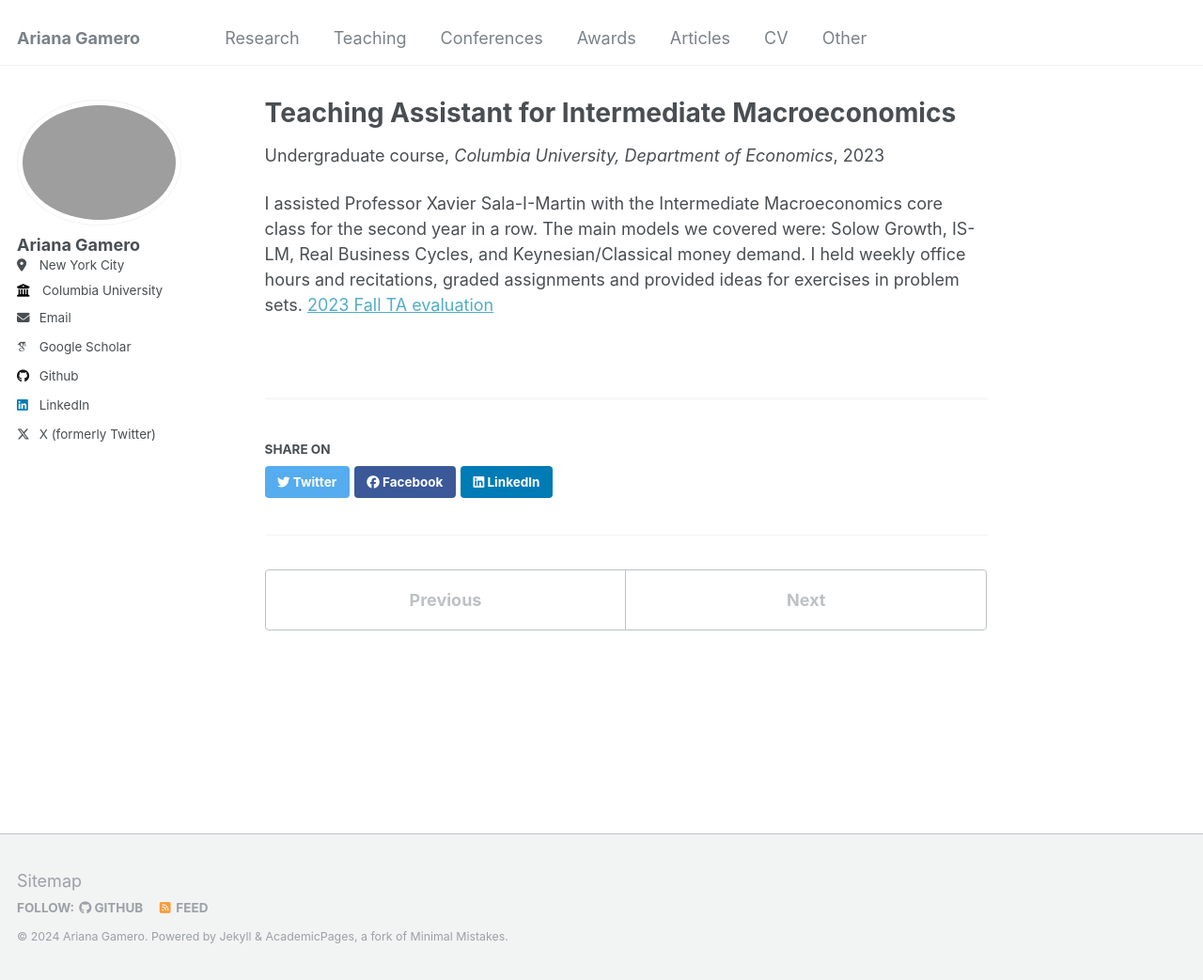
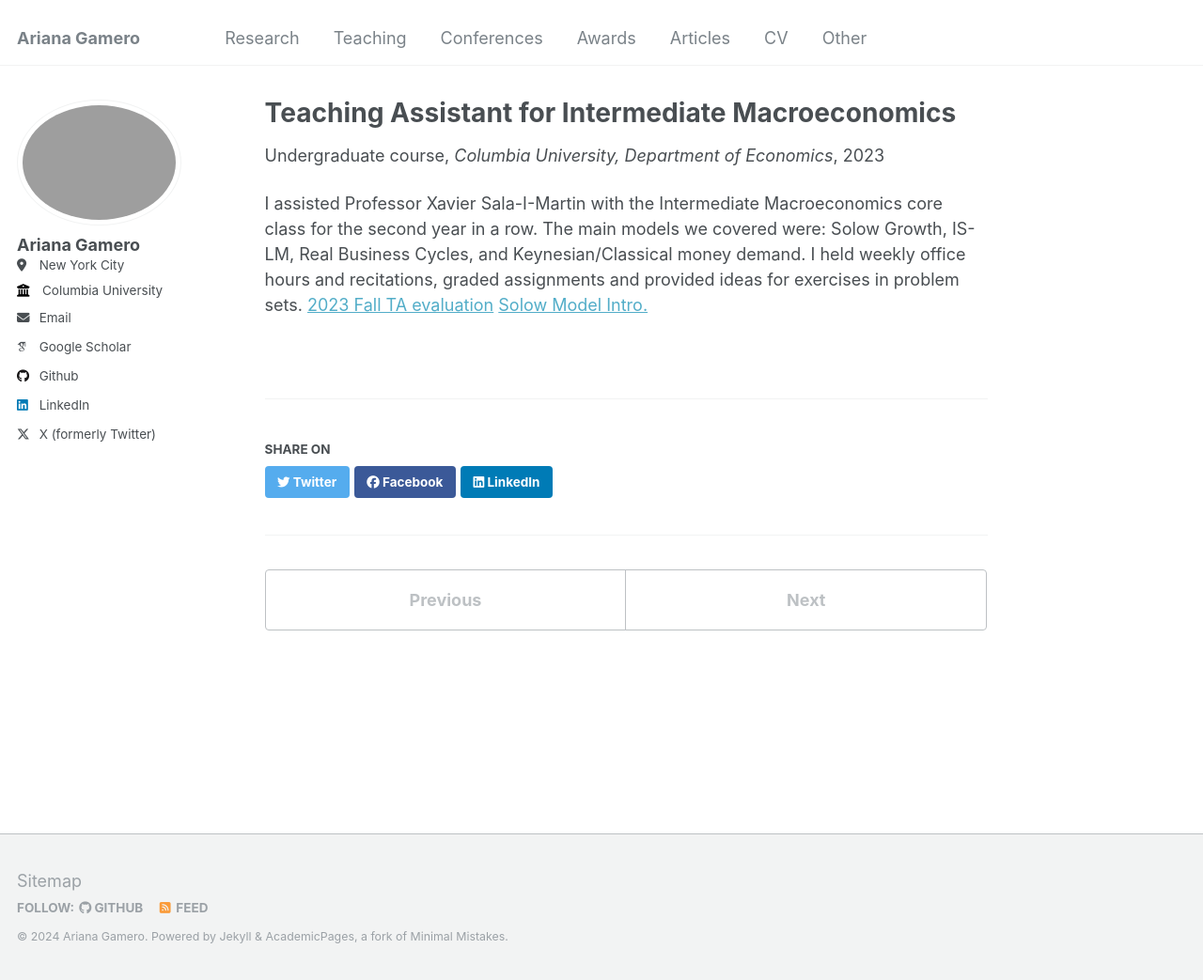
Before and after one commit to arianagamero11/arianagamero11.github.io, a Jekyll site: the page built from _teaching/2023-fall-ta.md, in a window 1280 px wide and 1043 px high. Shown: the whole window at 94% size. Built offline with Jekyll 4.4.1, drawn with Linux system fonts in a browser that asks for light colours; some web fonts are replaced.

Commit message:
Update 2023-fall-ta.md

```diff
--- a/_teaching/2023-fall-ta.md
+++ b/_teaching/2023-fall-ta.md
@@ -7,4 +7,4 @@
 date: 2023-09-03
 ---
 
-I assisted Professor Xavier Sala-I-Martin with the Intermediate Macroeconomics core class for the second year in a row. The main models we covered were: Solow Growth, IS-LM, Real Business Cycles, and Keynesian/Classical money demand. I held weekly office hours and recitations, graded assignments and provided ideas for exercises in problem sets. [2023 Fall TA evaluation](ECONUN3213_001_2023_3-INTERMEDIATEMACROECONOMICSECONW3213_001_2023_3_171397_ArianaGamero.pdf)
+I assisted Professor Xavier Sala-I-Martin with the Intermediate Macroeconomics core class for the second year in a row. The main models we covered were: Solow Growth, IS-LM, Real Business Cycles, and Keynesian/Classical money demand. I held weekly office hours and recitations, graded assignments and provided ideas for exercises in problem sets. [2023 Fall TA evaluation](ECONUN3213_001_2023_3-INTERMEDIATEMACROECONOMICSECONW3213_001_2023_3_171397_ArianaGamero.pdf) [Solow Model Intro.](rec.pdf)
```
